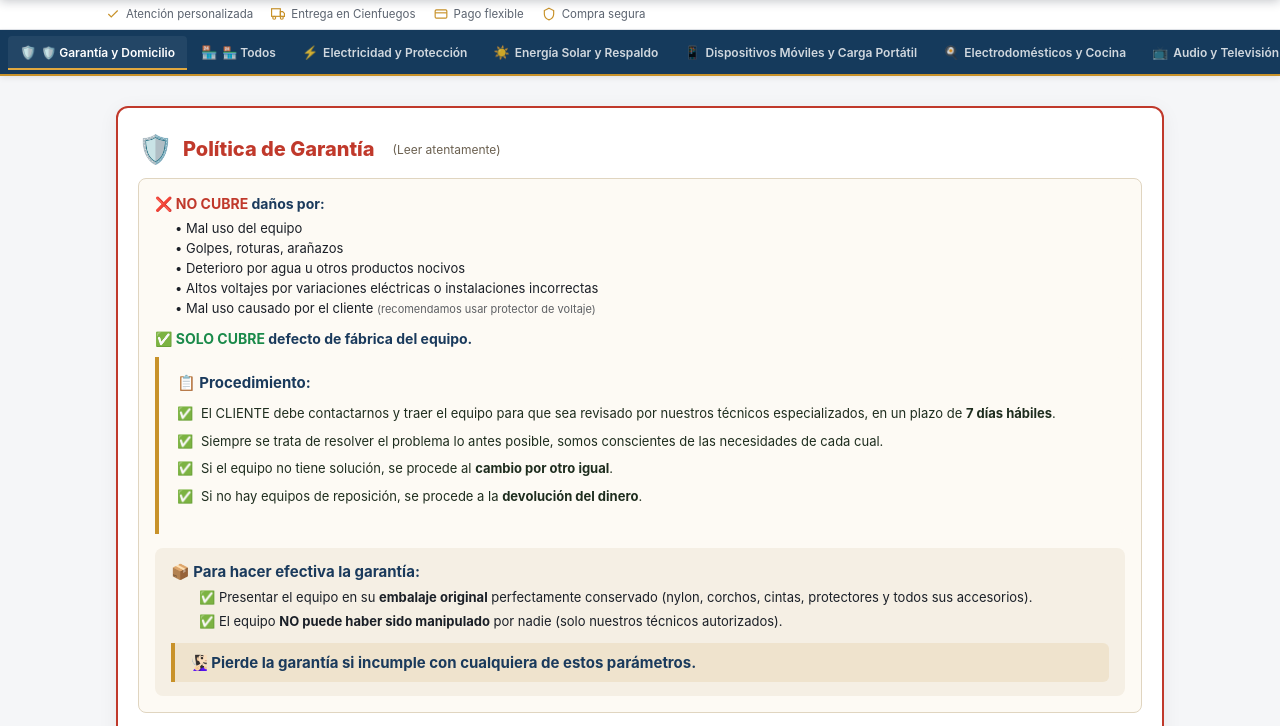
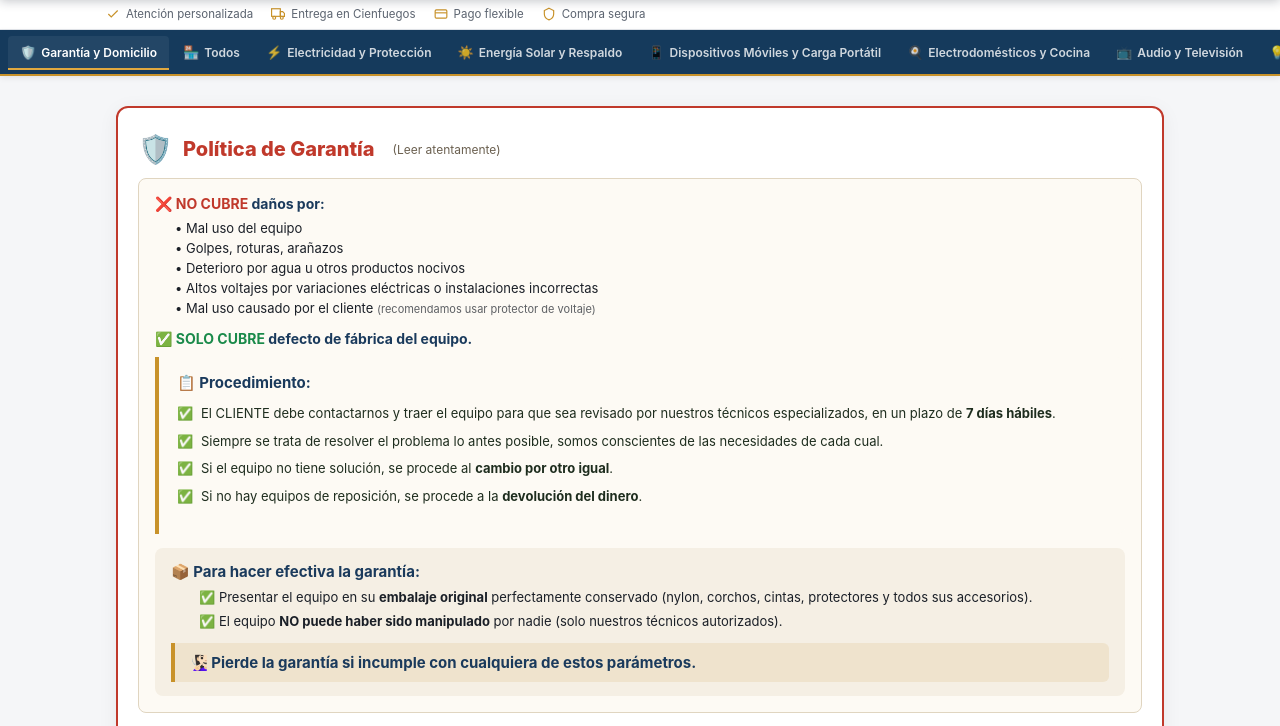
Before and after one commit to Revolico-Cienfuegos/planilla-venta, a plain HTML site: page index.html in a window 1280 px wide. Shown: the part 85-811 px from the top of the page. Drawn offline with Linux system fonts and the light colour scheme.

Commit message:
Update index.html

```diff
--- a/index.html
+++ b/index.html
@@ -251,8 +251,8 @@ const TASAS = {
 //  CATEGORÍAS (la primera es la especial de Garantía y Domicilio)
 // ============================================================
 const CATEGORIAS = [
-  { id:"garantia-domicilio", nombre:"🛡️ Garantía y Domicilio", ico:"🛡️", especial:true },
-  { id:"todas",              nombre:"🏪 Todos",                  ico:"🏪", especial:false },
+  { id:"garantia-domicilio", nombre:"Garantía y Domicilio", ico:"🛡️", especial:true },
+  { id:"todas",              nombre:"Todos",                  ico:"🏪", especial:false },
   { id:"electricidad",       nombre:"Electricidad y Protección", ico:"⚡" },
   { id:"solar",              nombre:"Energía Solar y Respaldo",  ico:"☀️" },
   { id:"moviles",            nombre:"Dispositivos Móviles y Carga Portátil", ico:"📱" },
```
